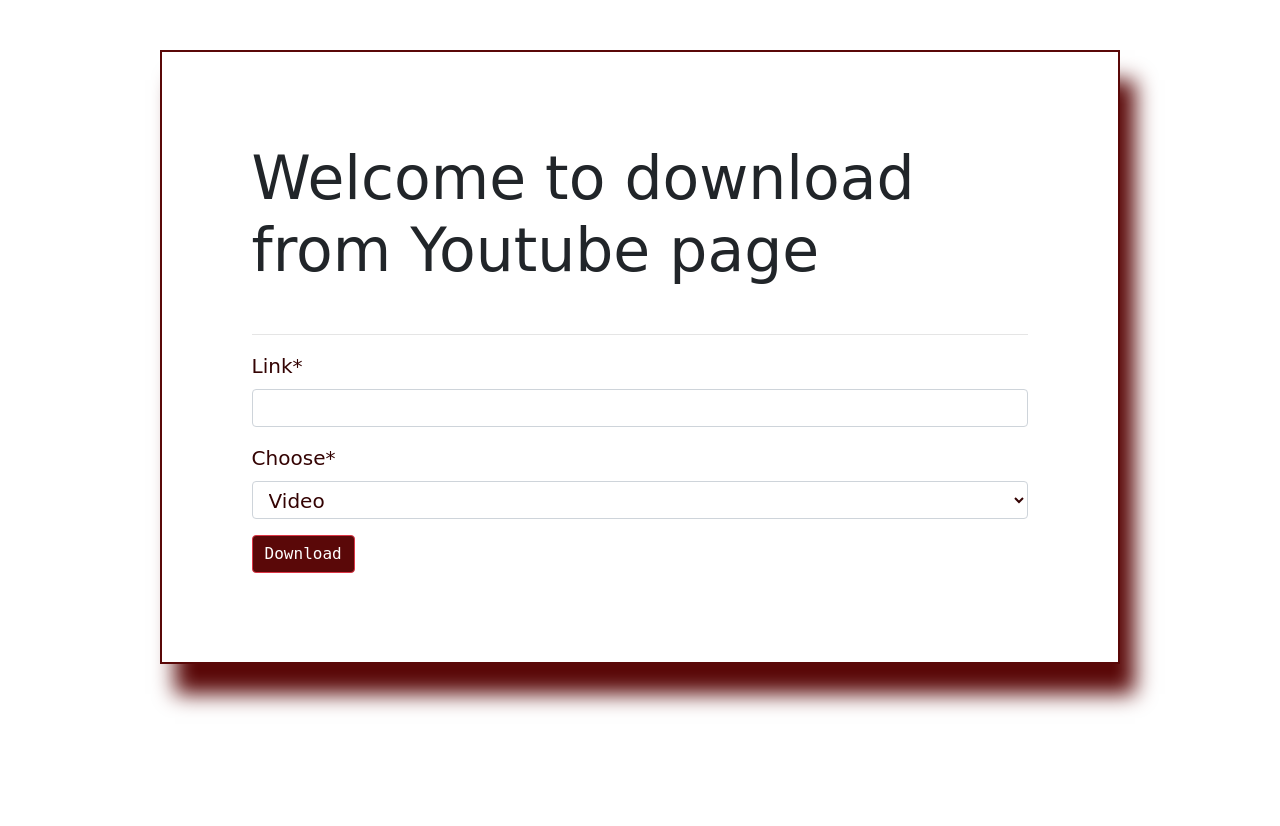
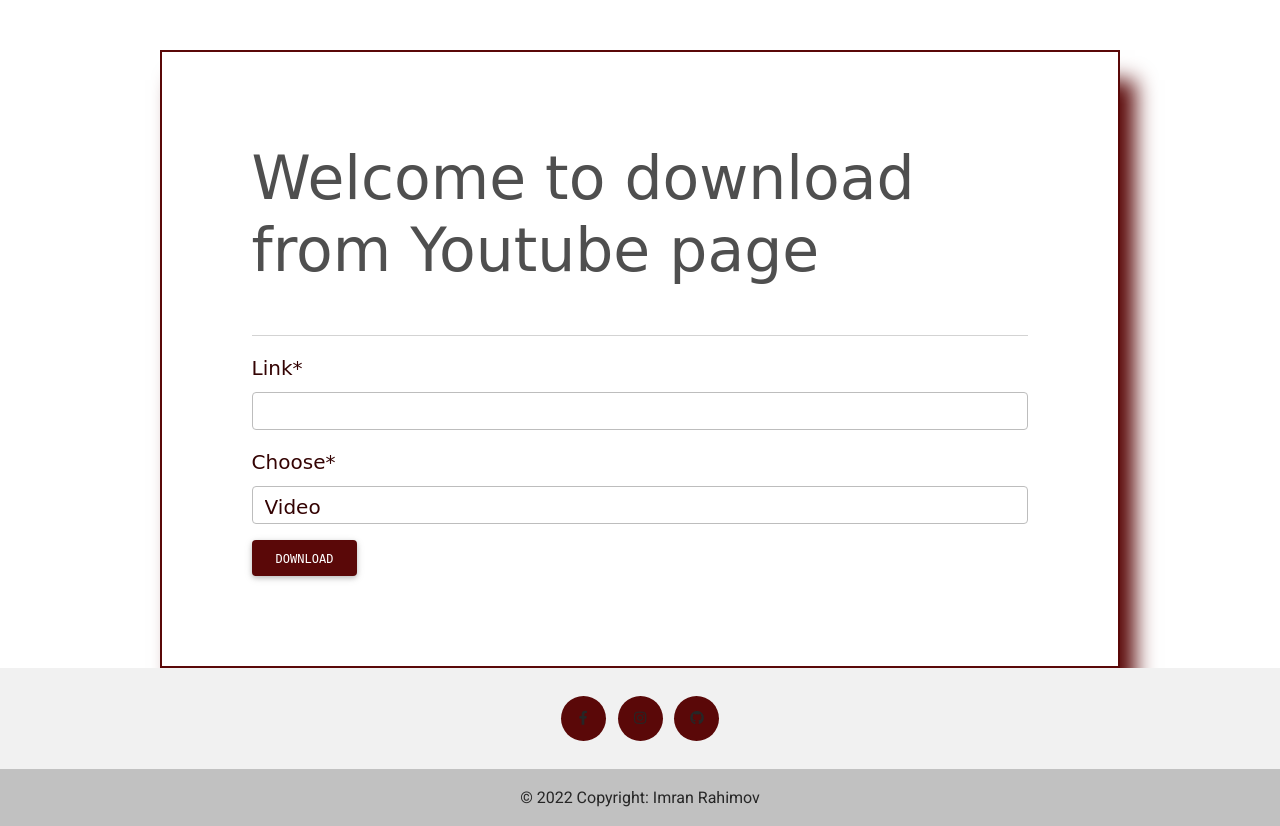
Before and after one commit to ImranRahimov1995/WebYoutubeDownloader, a Django app: template project/youtube/templates/index.html in a window 1280 px wide. Before the commit the page ends 711 px from the top, so only its background shows below. Run offline with Django 3.2, Linux system fonts and the light colour scheme; the template is opened without the code that fills it: values that come from a table or form of the project are taken from there, others are empty; some libraries are stand-ins or nearby versions; some web fonts are replaced.

Commit message:
change-template

```diff
--- a/project/youtube/templates/index.html
+++ b/project/youtube/templates/index.html
@@ -5,7 +5,7 @@
 <html>
 <head>
     <meta charset="UTF-8">
-
+    <meta name="google-site-verification" content="ihUYBwoBD7s-9cpZNgPh1Xae1xgUDvWK0t3UoCT5_Vo" />
     <meta name="viewport"
           content="width=device-width, user-scalable=no, initial-scale=1.0, maximum-scale=1.0, minimum-scale=1.0">
     <meta http-equiv="X-UA-Compatible" content="ie=edge">
@@ -13,8 +13,22 @@
     <link rel="preconnect" href="https://fonts.googleapis.com">
     <link rel="preconnect" href="https://fonts.gstatic.com" crossorigin>
     <link href="https://fonts.googleapis.com/css2?family=Festive&display=swap" rel="stylesheet">
-    <link rel="icon" type="image/png" href="{% static 'favicon32.png' %}" />
-
+    <link rel="icon" type="image/png" href="{% static 'favicon32.png' %}"/>
+<!-- Font Awesome -->
+	<link
+	  href="https://cdnjs.cloudflare.com/ajax/libs/font-awesome/5.15.1/css/all.min.css"
+	  rel="stylesheet"
+	/>
+	<!-- Google Fonts -->
+	<link
+	  href="https://fonts.googleapis.com/css?family=Roboto:300,400,500,700&display=swap"
+	  rel="stylesheet"
+	/>
+	<!-- MDB -->
+	<link
+	  href="https://cdnjs.cloudflare.com/ajax/libs/mdb-ui-kit/3.10.1/mdb.min.css"
+	  rel="stylesheet"
+	/>
     <title>Download From Youtube</title>
 </head>
 <body>
@@ -66,6 +80,49 @@ label, option, .select{
         <input class="btn btn-danger" id='btn' type="submit" value="Download">
     </form>
 </div>
+<footer class="text-center text-white" style="background-color: #f1f1f1;">
+  <!-- Grid container -->
+  <div class="container pt-4">
+    <!-- Section: Social media -->
+    <section class="mb-4">
+      <!-- Facebook -->
+      <a
+        class="btn btn-link btn-floating btn-lg text-dark m-1"
+        href="https://www.facebook.com/imran.rahimov/"
+        role="button"
+        data-mdb-ripple-color="dark"
+        ><i class="fab fa-facebook-f"></i
+      ></a>
+
+      <!-- Instagram -->
+      <a
+        class="btn btn-link btn-floating btn-lg text-dark m-1"
+        href="https://www.instagram.com/imran_rahimov/?hl=ru"
+        role="button"
+        data-mdb-ripple-color="dark"
+        ><i class="fab fa-instagram"></i
+      ></a>
+      <!-- Github -->
+      <a
+        class="btn btn-link btn-floating btn-lg text-dark m-1"
+        href="https://github.com/ImranRahimov1995"
+        role="button"
+        data-mdb-ripple-color="dark"
+        ><i class="fab fa-github"></i
+      ></a>
+    </section>
+    <!-- Section: Social media -->
+  </div>
+  <!-- Grid container -->
+
+  <!-- Copyright -->
+  <div class="text-center text-dark p-3" style="background-color: rgba(0, 0, 0, 0.2);">
+    © 2022 Copyright:
+    <a class="text-dark" href="#">Imran Rahimov</a>
+  </div>
+  <!-- Copyright -->
+</footer>
+
     <script src="https://code.jquery.com/jquery-3.6.0.js" integrity="sha256-H+K7U5CnXl1h5ywQfKtSj8PCmoN9aaq30gDh27Xc0jk=" crossorigin="anonymous"></script>
 
     <script src="https://stackpath.bootstrapcdn.com/bootstrap/4.1.3/js/bootstrap.min.js" integrity="sha384-ChfqqxuZUCnJSK3+MXmPNIyE6ZbWh2IMqE241rYiqJxyMiZ6OW/JmZQ5stwEULTy" crossorigin="anonymous"></script>
@@ -76,6 +133,10 @@ label, option, .select{
             }, 6);
         });
     </script>
-
+<!-- MDB -->
+	<script
+	  type="text/javascript"
+	  src="https://cdnjs.cloudflare.com/ajax/libs/mdb-ui-kit/3.10.1/mdb.min.js"
+	></script>
 </body>
 </html>
```
Also changed, not shown: project/youtube/migrations/0005_auto_20220109_0025.py (added).
